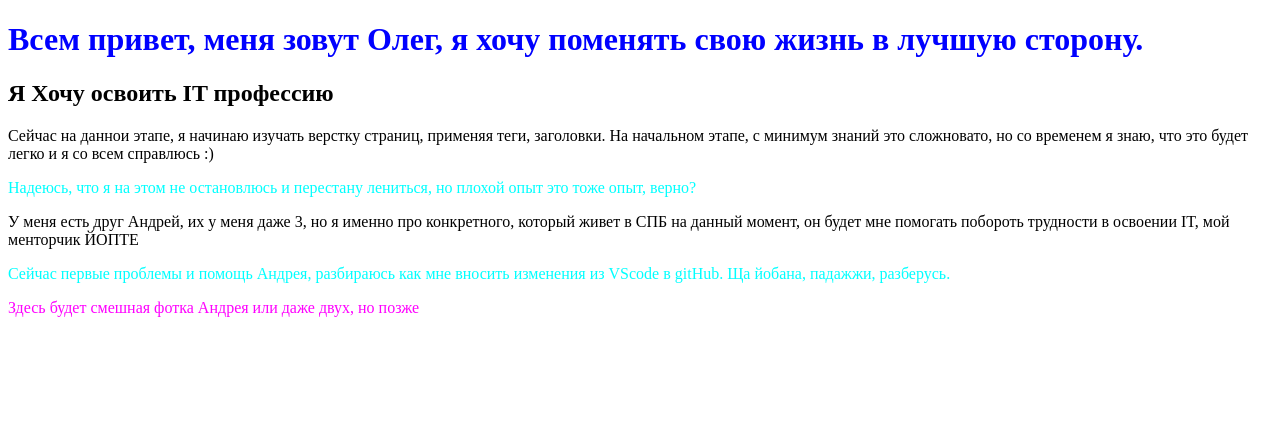
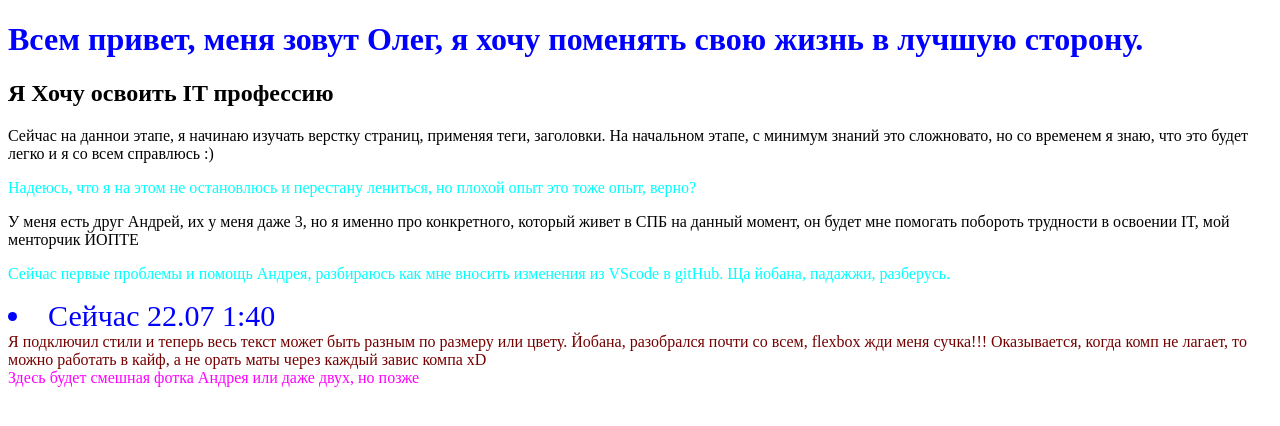
Before and after one commit to demeniero/The-first-try, a plain HTML site: page css-practice/Сайт новенького в IT профессии.html in a window 1280 px wide. Drawn offline with Linux system fonts and the light colour scheme.

Commit message:
added info 22.07

```diff
--- a/css-practice/css/styles.css
+++ b/css-practice/css/styles.css
@@ -9,3 +9,13 @@ h1 {
     color: blue;
 
 }
+
+
+article {
+    color: rgb(117, 0, 0);
+}
+
+li {
+color: blue;
+font-size: 30px;
+}
--- a/css-practice/Сайт новенького в IT профессии.html
+++ b/css-practice/Сайт новенького в IT профессии.html
@@ -17,6 +17,8 @@
     <p>Надеюсь, что я на этом не остановлюсь и перестану лениться, но плохой опыт это тоже опыт, верно?</p> </section>
     <section> У меня есть друг Андрей, их у меня даже 3, но я именно про конкретного, который живет в СПБ на данный момент, он будет мне помогать побороть трудности в освоении IT, мой менторчик ЙОПТЕ
         <p>Сейчас первые проблемы и помощь Андрея, разбираюсь как мне вносить изменения из VScode в gitHub. Ща йобана, падажжи, разберусь.</p>
+        <li>Сейчас 22.07 1:40</li>
+        <article>Я подключил стили и теперь весь текст может быть разным по размеру или цвету. Йобана, разобрался почти со всем, flexbox жди меня сучка!!! Оказывается, когда комп не лагает, то можно работать в кайф, а не орать маты через каждый завис компа xD </article>
     </section>
 </main>
 
```
